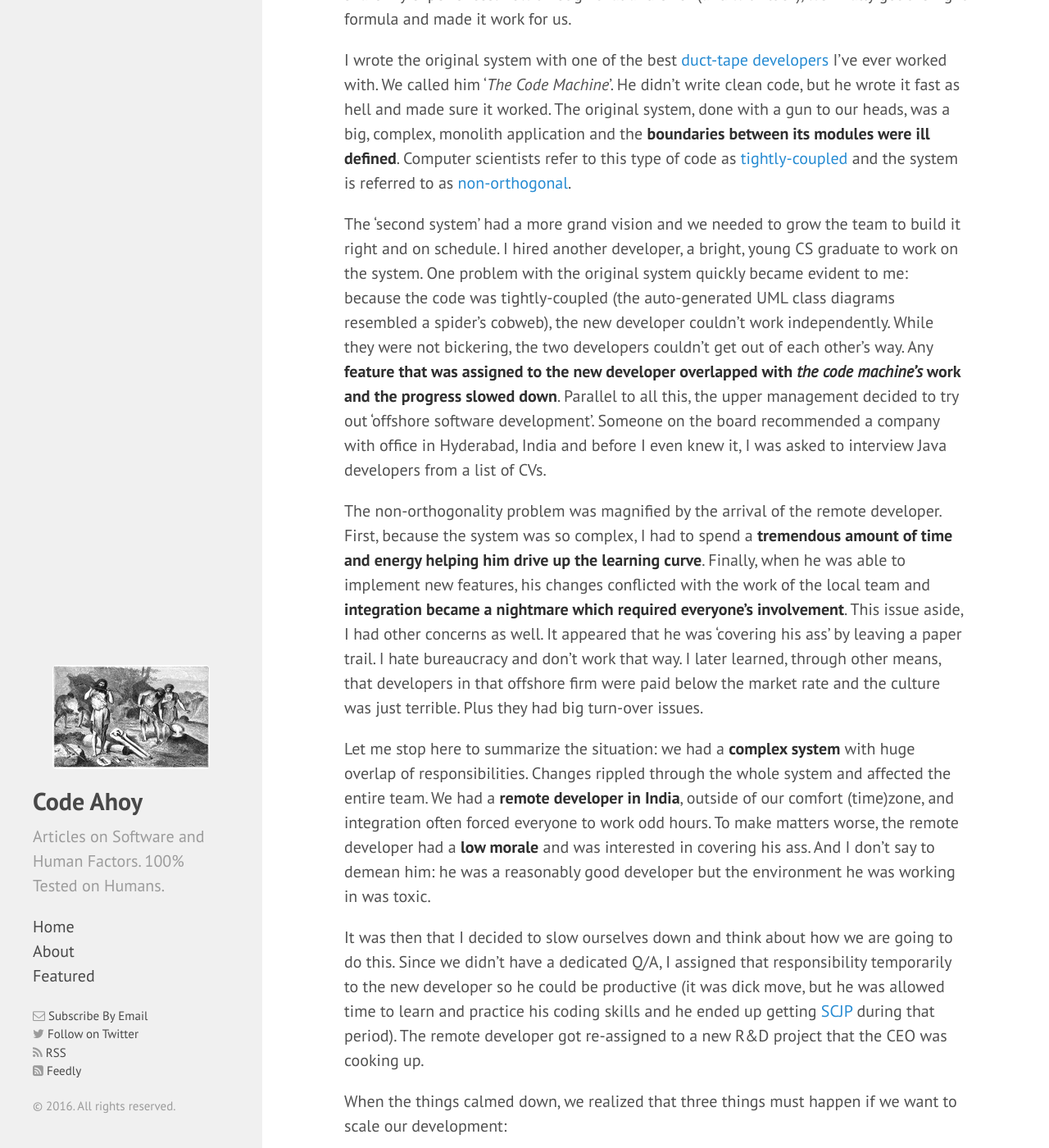
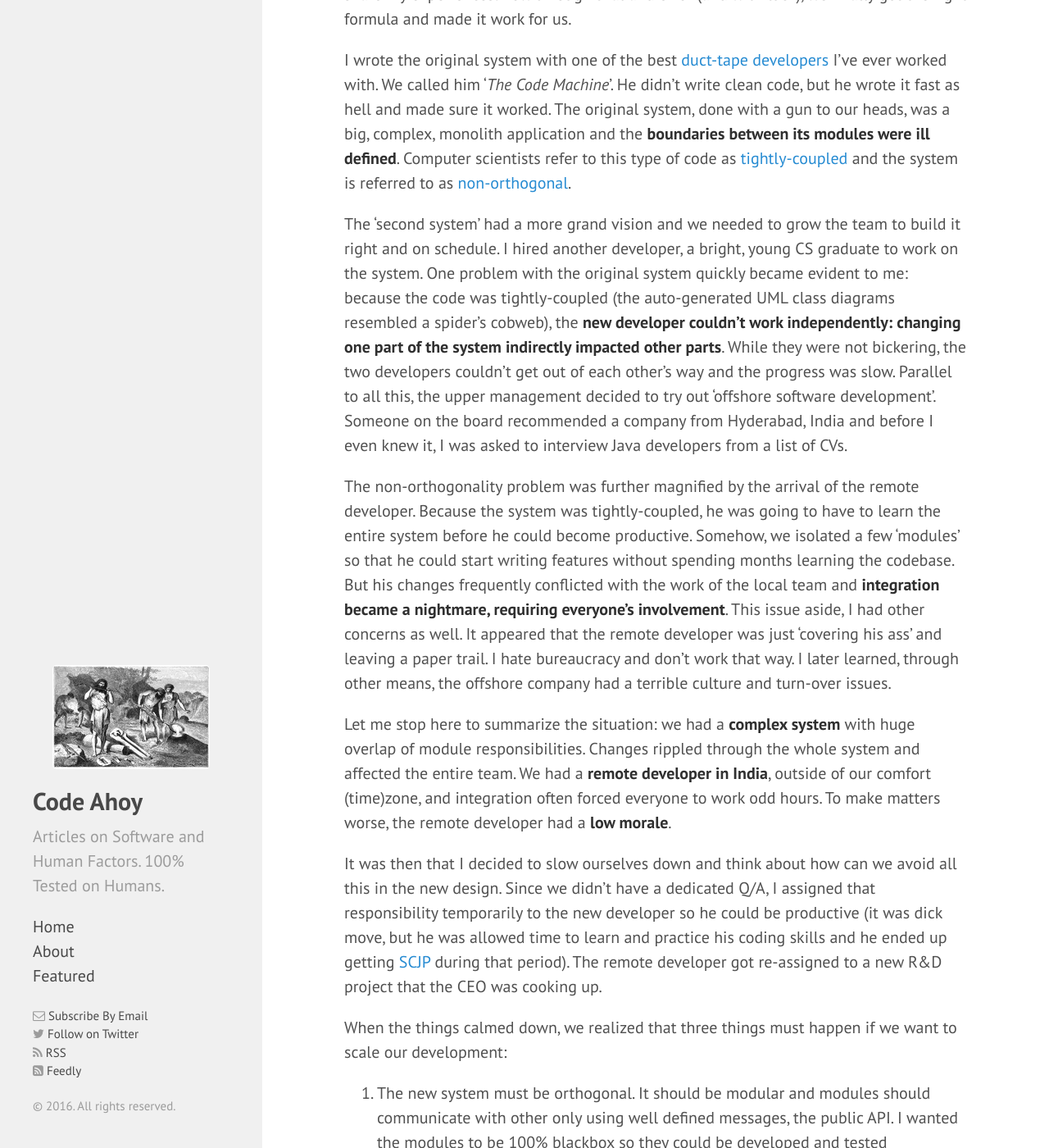
Before and after one commit to talk2viren/umermansoor.github.io, a Jekyll site: the page built from _posts/2016-06-12-remote-software-development---lessons-learned.md, in a window 1280 px wide and 1400 px high, scrolled down 432 px. Shown: the whole window at 82% size. Built offline with Jekyll 4.4.1, drawn with Linux system fonts in a browser that asks for light colours; nearby versions of some CDN libraries; a script that is not in the unit is left out; comment, search, counter and statistics services are not loaded; some of the changed text lies outside the part shown.

Commit message:
found some issues and errors

```diff
--- a/_posts/2016-06-12-remote-software-development---lessons-learned.md
+++ b/_posts/2016-06-12-remote-software-development---lessons-learned.md
@@ -11,19 +11,19 @@ In my [previous post](http://www.codeahoy.com/2016/04/21/when-to-rewrite-from-sc
 
 I wrote the original system with one of the best [duct-tape developers](http://www.joelonsoftware.com/items/2009/09/23.html) I've ever worked with. We called him '*The Code Machine*'. He didn't write clean code, but he wrote it fast as hell and made sure it worked. The original system, done with a gun to our heads, was a big, complex, monolith application and the **boundaries between its modules were ill defined**. Computer scientists refer to this type of code as [tightly-coupled](https://en.wikipedia.org/wiki/Coupling_(computer_programming)) and the system is referred to as [non-orthogonal](https://en.wikipedia.org/wiki/Orthogonality_(programming)).
 
-The 'second system' had a more grand vision and we needed to grow the team to build it right and on schedule. I hired another developer, a bright, young CS graduate to work on the system. One problem with the original system quickly became evident to me: because the code was tightly-coupled (the auto-generated UML class diagrams resembled a spider's cobweb), the new developer couldn't work independently. While they were not bickering, the two developers couldn't get out of each other's way. Any **feature that was assigned to the new developer overlapped with *the code machine's* work and the progress slowed down**. Parallel to all this, the upper management decided to try out 'offshore software development'. Someone on the board recommended a company with office in Hyderabad, India and before I even knew it, I was asked to interview Java developers from a list of CVs.
+The 'second system' had a more grand vision and we needed to grow the team to build it right and on schedule. I hired another developer, a bright, young CS graduate to work on the system. One problem with the original system quickly became evident to me: because the code was tightly-coupled (the auto-generated UML class diagrams resembled a spider's cobweb), the **new developer couldn't work independently: changing one part of the system indirectly impacted other parts**. While they were not bickering, the two developers couldn't get out of each other's way and the progress was slow. Parallel to all this, the upper management decided to try out 'offshore software development'. Someone on the board recommended a company from Hyderabad, India and before I even knew it, I was asked to interview Java developers from a list of CVs.
 
-The non-orthogonality problem was magnified by the arrival of the remote developer. First, because the system was so complex, I had to spend a **tremendous amount of time and energy helping him drive up the learning curve**. Finally, when he was able to implement new features, his changes conflicted with the work of the local team and **integration became a nightmare which required everyone's involvement**. This issue aside, I had other concerns as well. It appeared that he was 'covering his ass' by leaving a paper trail. I hate bureaucracy and don't work that way. I later learned, through other means, that developers in that offshore firm were paid below the market rate and the culture was just terrible. Plus they had big turn-over issues.
+The non-orthogonality problem was further magnified by the arrival of the remote developer. Because the system was tightly-coupled, he was going to have to learn the entire system before he could become productive. Somehow, we isolated a few 'modules' so that he could start writing features without spending months learning the codebase. But his changes frequently conflicted with the work of the local team and **integration became a nightmare, requiring everyone's involvement**. This issue aside, I had other concerns as well. It appeared that the remote developer was just 'covering his ass' and leaving a paper trail. I hate bureaucracy and don't work that way. I later learned, through other means, the offshore company had a terrible culture and turn-over issues.
 
-Let me stop here to summarize the situation: we had a **complex system** with huge overlap of responsibilities. Changes rippled through the whole system and affected the entire team. We had a **remote developer in India**, outside of our comfort (time)zone, and integration often forced everyone to work odd hours. To make matters worse, the remote developer had a **low morale** and was interested in covering his ass. And I don't say to demean him: he was a reasonably good developer but the environment he was working in was toxic.
+Let me stop here to summarize the situation: we had a **complex system** with huge overlap of module responsibilities. Changes rippled through the whole system and affected the entire team. We had a **remote developer in India**, outside of our comfort (time)zone, and integration often forced everyone to work odd hours. To make matters worse, the remote developer had a **low morale**.
 
-It was then that I decided to slow ourselves down and think about how we are going to do this. Since we didn't have a dedicated Q/A, I assigned that responsibility temporarily to the new developer so he could be productive (it was dick move, but he was allowed time to learn and practice his coding skills and he ended up getting [SCJP](http://education.oracle.com/pls/web_prod-plq-dad/db_pages.getpage?page_id=320) during that period). The remote developer got re-assigned to a new R&D project that the CEO was cooking up.
+It was then that I decided to slow ourselves down and think about how can we avoid all this in the new design. Since we didn't have a dedicated Q/A, I assigned that responsibility temporarily to the new developer so he could be productive (it was dick move, but he was allowed time to learn and practice his coding skills and he ended up getting [SCJP](http://education.oracle.com/pls/web_prod-plq-dad/db_pages.getpage?page_id=320) during that period). The remote developer got re-assigned to a new R&D project that the CEO was cooking up.
 
 When the things calmed down, we realized that three things must happen if we want to scale our development:
 
 1. The new system must be orthogonal. It should be modular and modules should communicate with other only using well defined messages, the public API. I wanted the modules to be 100% blackbox so they could be developed and tested independently... [abstractions that do not leak](http://codeahoy.com/2016/05/06/good-abstractions-have-fewer-leaks/).
 2. Each module must be assigned to a single developer or a team who will 100% own it. I wanted to get around the [Brook's Law](https://en.wikipedia.org/wiki/Brooks%E2%80%99_law) by minimizing communication between local and remote developers as much as possible.
-3. We must do something about the culture and fix the working conditions for our remote developers. We needed the right people.
+3. We must do something about the culture and fix the working conditions for our remote developers. We needed the right people who would take full ownership.
 
 ## 1. Building Orthogonal System
 
@@ -81,5 +81,5 @@ I visited the remote team once or twice a year. These visits helped me understan
 I purposely told the story of how my company built a remote software development team instead of giving recommendations up front in the hope that you would draw your own conclusions. In retrospect, we went through trial and error and luckily found the right people that made it work. But despite all of that, it was a strenuous journey. If the remote developers **require constant babysitting and you cannot measure their productivity, it's probably not working**. If you could afford it, **steer clear of remote developers working +/- 3 hours outside of your time zone**. If you decide to take the offshore route, here are the key takeaways from our experience:
 
 - **Divide the system into independent layers and minimize the overlap between the layers**. Keep the number of layers that have to communicate with one another to a minimum.
-- Go to extreme lengths to hire the right people; avoid offshore sweatshops that have developers acting like hired guns. Understand that it will require extra time and effort to make them productive. When you find the right people, **treat them with the same respect as you would afford to local developers, make them feel like they are part of the family, and make sure they are being compensated fairly**. Don't make them stay up late nights to attend meetings. Instead of making four guys stay up late to talk to me, I would schedule the weekly meeting during my evening, their morning.
+- Go to extreme lengths to hire the right people; avoid offshore sweatshops or hired guns. Understand that it will require extra time and effort to make them productive. When you find the right people, **treat them with the same respect as you would extend to local developers, make them feel like they are part of the family, and make sure they are being compensated fairly**. Don't make them stay up late nights to attend meetings. For example, instead of making four guys stay up late to talk to me, I would schedule the weekly meeting during my evening, their morning.
 - Provide clear requirements. I cannot stress this enough. Be as concise and as crystal clear as possible. If the requirements aren't clear, the remote developers might get blocked waiting for answers or even worse, deviate from the requirements and build something entirely different.
```
Also changed, not shown: other parts of _posts/2016-06-12-remote-software-development---lessons-learned.md (+3 -3 lines).
